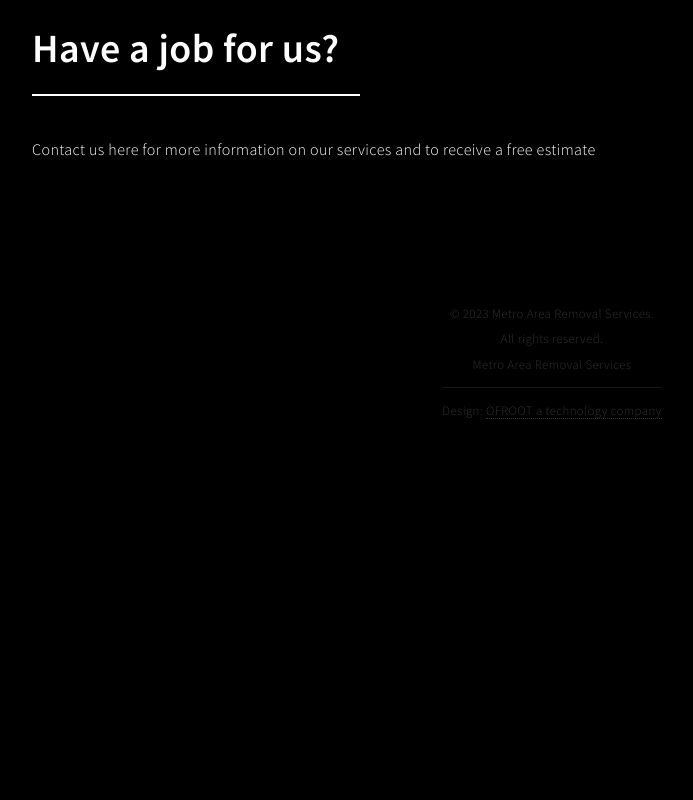
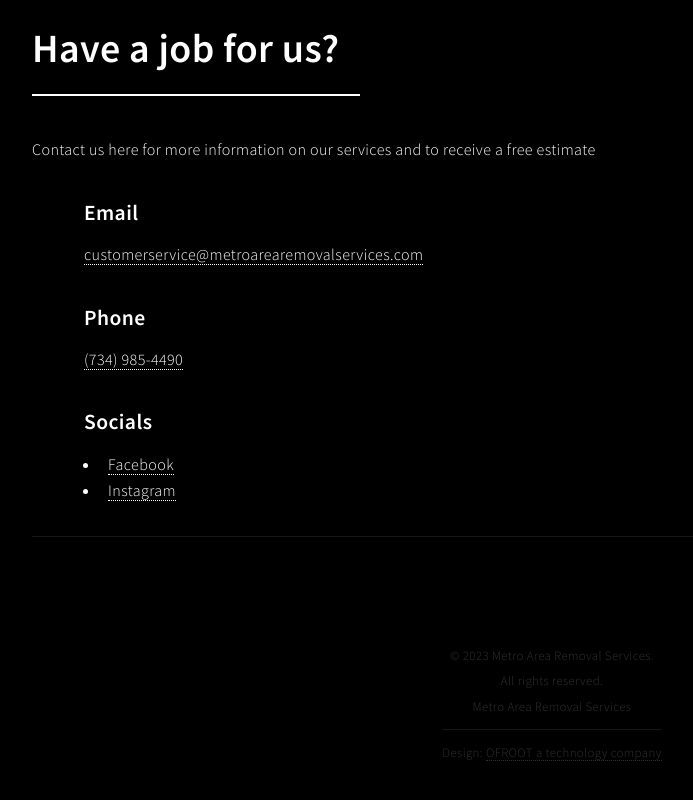
Before and after one commit to ofroot-tech/mars-frontend, a Next.js app: page /hauled-items in a window 1280 px wide. Shown: the part 2670-3470 px from the top of the page, without its empty margins (88-781 px from the left). Before the commit the page ends 3149 px from the top, so only its background shows below. Built offline with nearby package versions, Linux system fonts and the light colour scheme.

Commit message:
fixing imports

```diff
--- a/pages/about.js
+++ b/pages/about.js
@@ -1,7 +1,7 @@
 import Head from 'next/head';
-import Navbar from '@/app/components/Navbar';
-import Contact from '@/app/components/Contact';
-import Footer from '@/app/components/Footer';
+import Navbar from '@/components/Navbar';
+import Contact from '@/components/Contact';
+import Footer from '@/components/Footer';
 
 export default function About() {
   return (
--- a/pages/hauled-items.js
+++ b/pages/hauled-items.js
@@ -1,7 +1,7 @@
 import Head from 'next/head';
-import Navbar from '@/app/components/Navbar';   // Replaces <x-nav-bar>
-// import Contact from '@/app/components/Contact'; // Replaces <x-contact>
-import Footer from '@/app/components/Footer';   // Replaces <x-footer>
+import Navbar from '@/components/Navbar';   // Replaces <x-nav-bar>
+import Contact from '@/components/Contact'; // Replaces <x-contact>
+import Footer from '@/components/Footer';   // Replaces <x-footer>
 
 export default function HauledItems() {
   return (
@@ -168,7 +168,7 @@ export default function HauledItems() {
               <h1>Have a job for us?</h1>
             </header>
             <p>Contact us here for more information on our services and to receive a free estimate</p>
-            {/* <Contact /> */}
+            <Contact />
           </div>
         </section>
 
--- a/pages/pricing.js
+++ b/pages/pricing.js
@@ -1,8 +1,8 @@
 'use client';
 import Head from 'next/head';
 import Navbar from '@/app/components/Navbar';   // Replaces <x-nav-bar>
-import Contact from '@/app/components/Contact'; // Replaces <x-contact>
-import Footer from '@/app/components/Footer';   // Replaces <x-footer>
+import Contact from '@/components/Contact'; // Replaces <x-contact>
+import Footer from '@/components/Footer';   // Replaces <x-footer>
 
 // This is the Pricing page
 export default function Pricing() {
--- a/pages/removal-services.js
+++ b/pages/removal-services.js
@@ -1,7 +1,7 @@
 import Head from 'next/head';
-import Navbar from '@/app/components/Navbar';   // Replaces <x-nav-bar>
-import Contact from '@/app/components/Contact'; // Replaces <x-contact>
-import Footer from '@/app/components/Footer';   // Replaces <x-footer>
+import Navbar from '@/components/Navbar';   // Replaces <x-nav-bar>
+import Contact from '@/components/Contact'; // Replaces <x-contact>
+import Footer from '@/components/Footer';   // Replaces <x-footer>
 
 export default function Pricing() {
   return (
--- a/pages/schedule-pickup.js
+++ b/pages/schedule-pickup.js
@@ -1,7 +1,7 @@
 import Head from 'next/head';
-import Navbar from '@/app/components/Navbar';   // Replaces <x-nav-bar>
-import Contact from '@/app/components/Contact'; // Replaces <x-contact>
-import Footer from '@/app/components/Footer';   // Replaces <x-footer>
+import Navbar from '@/components/Navbar';   // Replaces <x-nav-bar>
+import Contact from '@/components/Contact'; // Replaces <x-contact>
+import Footer from '@/components/Footer';   // Replaces <x-footer>
 
 export default function Pricing() {
   return (
```
